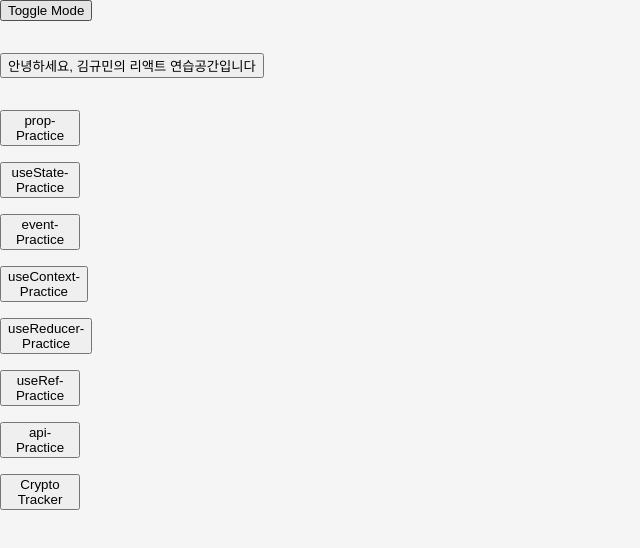
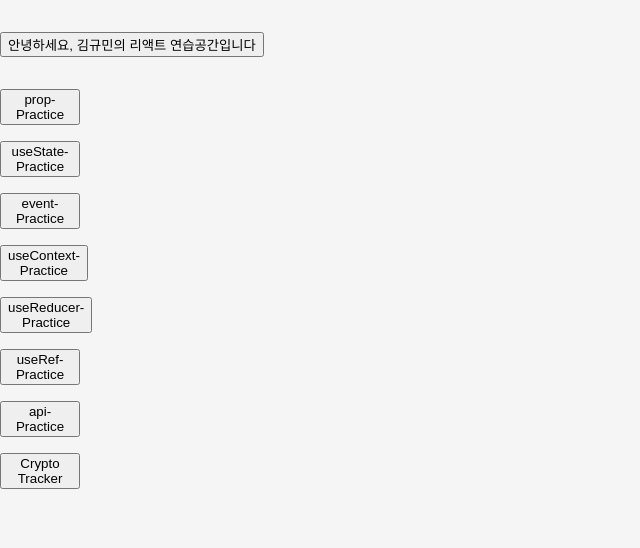
Before and after one commit to Gyuminn/practice-react, a React (Create React App) app: page / in a window 1280 px wide. Shown: the top 548 px of the page, without its empty margins (0-640 px from the left). Built offline with nearby package versions, Linux system fonts and the light colour scheme.

Commit message:
yarn add recoil & remove isDark state

```diff
--- a/package.json
+++ b/package.json
@@ -22,6 +22,7 @@
     "react-router-dom": "^6.2.1",
     "react-scripts": "5.0.0",
     "react-tapable-editor": "^0.3.0",
+    "recoil": "^0.7.4",
     "reset-css": "^5.0.1",
     "styled-components": "^5.3.3",
     "styled-reset": "^4.3.4",
--- a/src/App.tsx
+++ b/src/App.tsx
@@ -3,15 +3,11 @@ import GlobalStyle from "./styles/globalstyles";
 import { ReactQueryDevtools } from "react-query/devtools";
 import { ThemeProvider } from "styled-components";
 import { darkTheme, lightTheme } from "./styles/theme";
-import { useState } from "react";
 
 const App = () => {
-  const [isDark, setIsDark] = useState(false);
-  const toggleDark = () => setIsDark((prev) => !prev);
   return (
     <>
-      <ThemeProvider theme={isDark ? darkTheme : lightTheme}>
-        <button onClick={toggleDark}>Toggle Mode</button>
+      <ThemeProvider theme={false ? darkTheme : lightTheme}>
         <GlobalStyle />
         <Router />
         <ReactQueryDevtools initialIsOpen={false} position="bottom-right" />
```
Also changed, not shown: 1 other file (tests, documents, lock files or other folders).
